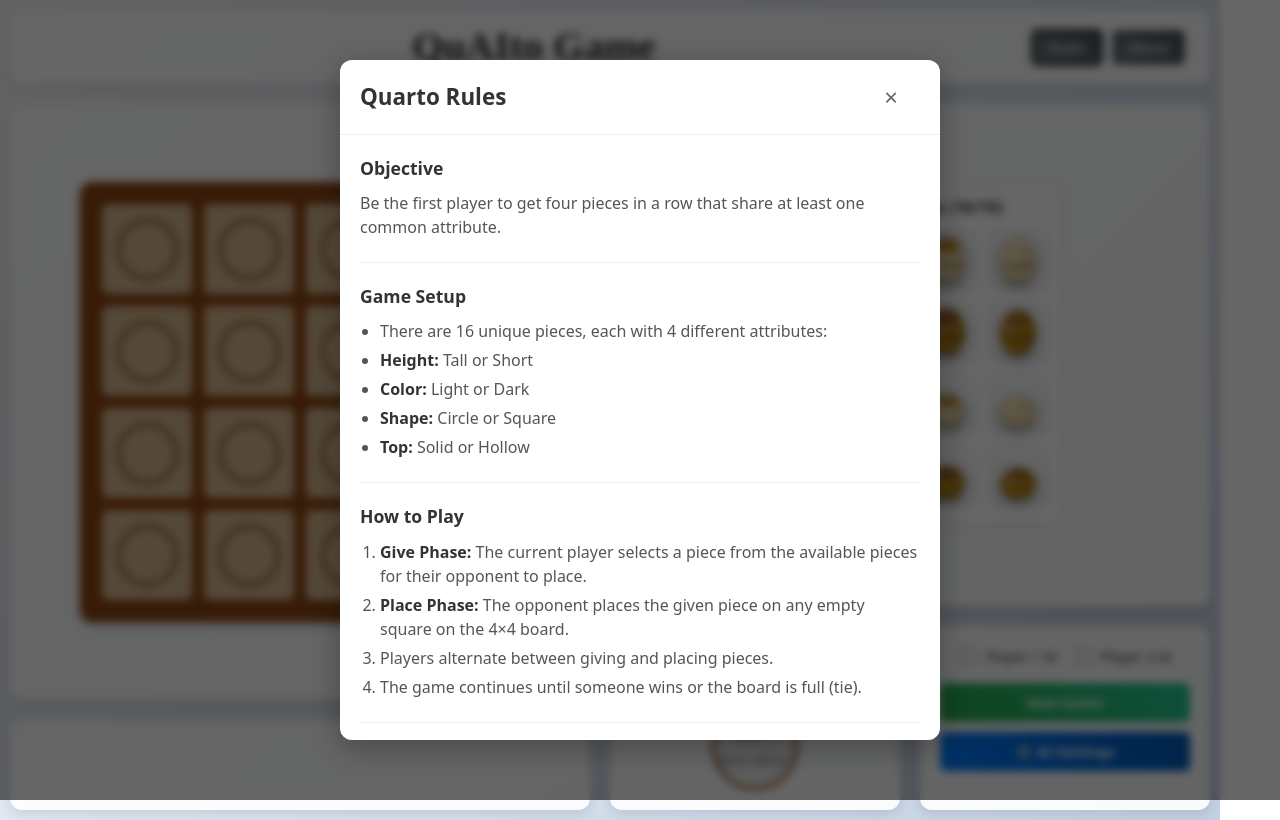
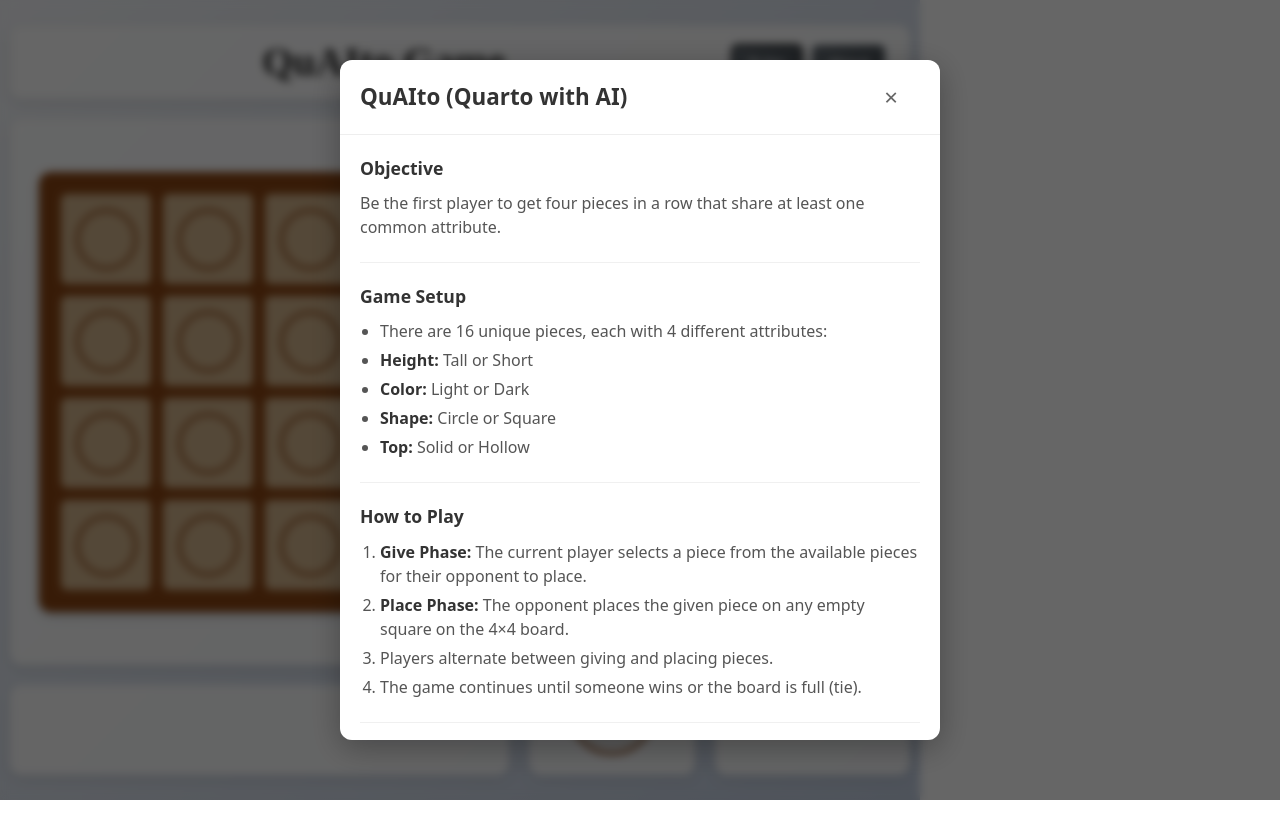
Before and after one commit to dfotland/Quorto-copilot, a React (Vite) app: page / in a window 1280 px wide. Both pictures are taken after a click on the button "Rules". Built offline with nearby package versions, Linux system fonts and the light colour scheme.

Commit message:
improved piece visuals and made easy level easier

```diff
--- a/src/App.css
+++ b/src/App.css
@@ -12,13 +12,13 @@
 /* 3x3 CSS Grid Layout */
 .game-grid {
   display: grid;
-  grid-template-columns: 2fr 1fr 1fr;
+  grid-template-columns: 3fr 1fr 1fr;
   grid-template-rows: auto 1fr auto auto;
   gap: 20px;
   width: 100%;
-  max-width: 1200px;
+  max-width: 900px;
   height: 100vh;
-  max-height: 800px;
+  max-height: 750px;
   grid-template-areas:
     "header header header"
     "board pieces pieces"
@@ -551,8 +551,8 @@
     grid-template-rows: auto auto 1fr auto;
     grid-template-areas:
       "header header"
+      "board board"
       "pieces pieces"
-      "board board"
       "staged controls";
     max-height: none;
     height: auto;
@@ -575,8 +575,8 @@
     grid-template-rows: auto auto auto auto auto;
     grid-template-areas:
       "header"
+      "board"
       "pieces"
-      "board"
       "staged"
       "controls";
     gap: 15px;
--- a/src/App.tsx
+++ b/src/App.tsx
@@ -6,7 +6,6 @@ import { generateAllPieces, arePiecesEqual, checkWinCondition, isBoardFull, getW
 import { MCTSSearch, createGameStateFromApp, type MCTSConfig, defaultMCTSConfig } from './ai/mcts';
 import { makeAIMove, type AIInput } from './ai';
 import './App.css';
-import { NeuralNetworkDemo } from './neural/NeuralNetworkDemo';
 
 type GamePhase = 'place' | 'give';
 type Player = 1 | 2;
@@ -35,7 +34,7 @@ function App() {
   const [player1AI, setPlayer1AI] = useState<boolean>(false);
   const [player2AI, setPlayer2AI] = useState<boolean>(false);
   const [aiType, setAiType] = useState<'basic' | 'mcts'>('basic');
-  const [basicAIDifficulty, setBasicAIDifficulty] = useState<'easy' | 'normal' | 'hard' | 'nightmare'>('normal');
+  const [basicAIDifficulty, setBasicAIDifficulty] = useState<'easy' | 'normal' | 'hard' | 'nightmare'>('easy');
 
   // MCTS Configuration
   const [mctsConfig, setMctsConfig] = useState<MCTSConfig>(defaultMCTSConfig);
@@ -318,14 +317,8 @@ function App() {
     } else if (gamePhase === 'give') {
       return `Player ${currentPlayer}: Select a piece for Player ${currentPlayer === 1 ? 2 : 1} to place`;
     } else {
-      return `Player ${currentPlayer}: Place the selected piece on the board`;
+      return `Player ${currentPlayer}: Place this piece on the board`;
     }
-  };
-
-  const runNeuralNetworkDemo = () => {
-    console.clear();
-    NeuralNetworkDemo.runDemo();
-    NeuralNetworkDemo.benchmarkPerformance();
   };
 
   return (
@@ -586,15 +579,6 @@ function App() {
                   </div>
                 </div>
               )}
-
-              <div className="demo-section">
-                <button
-                  onClick={runNeuralNetworkDemo}
-                  className="demo-button"
-                >
-                  🧠 Neural Net Demo
-                </button>
-              </div>
             </div>
           </div>
         </div>
@@ -605,7 +589,7 @@ function App() {
         <div className="modal-overlay" onClick={() => setShowRules(false)}>
           <div className="rules-modal" onClick={(e) => e.stopPropagation()}>
             <div className="modal-header">
-              <h3>Quarto Rules</h3>
+              <h3>QuAIto (Quarto with AI)</h3>
               <button
                 className="close-button"
                 onClick={() => setShowRules(false)}
--- a/src/ai.ts
+++ b/src/ai.ts
@@ -123,11 +123,18 @@ export function makeAIPlacement(input: AIInput): BoardPosition | null {
     console.log('🔵 Basic AI: Checking for winning moves...');
   }
 
-  // Check for winning moves (easy difficulty skips this 10% of the time to be more beatable)
-  const shouldSkipWinCheck = difficulty === 'easy' && Math.random() < 0.1;
+  // Map difficulty levels to win check skip probabilities
+  const winCheckSkipMap: Record<'easy' | 'normal' | 'hard' | 'nightmare', number> = {
+    easy: 0.2,
+    normal: 0.05,
+    hard: 0.01,
+    nightmare: 0
+  };
+
+  const shouldSkipWinCheck = Math.random() < winCheckSkipMap[difficulty];
 
   if (!shouldSkipWinCheck) {
-    // Always check for winning moves (all difficulties except when easy AI misses)
+    // Check for winning moves (may be skipped based on difficulty level)
     for (const position of emptyPositions) {
       const testBoard = board.map(row => [...row]);
       testBoard[position.row][position.col] = pieceToPlace;
@@ -141,7 +148,7 @@ export function makeAIPlacement(input: AIInput): BoardPosition | null {
     }
   } else {
     if (enableLogging) {
-      console.log(`😴 Basic AI (easy): Skipping win check (10% chance) - being less optimal`);
+      console.log(`😴 Basic AI (${difficulty}): Skipping win check (${(winCheckSkipMap[difficulty] * 100).toFixed(1)}% chance) - being less optimal`);
     }
   }
 
@@ -244,7 +251,7 @@ export function makeAIPieceSelection(input: AIInput): PieceAttributes | null {
     return null;
   }
 
-  // Easy difficulty sometimes gives dangerous pieces intentionally
+  // All difficulty levels sometimes make random moves based on their randomness factor
   const randomChance = getRandomChance(difficulty);
   if (Math.random() < randomChance) {
     const randomPiece = getRandomElement(availablePieces);
--- a/src/components/Piece.css
+++ b/src/components/Piece.css
@@ -159,29 +159,32 @@
 
 /* Top variations */
 .piece-solid .piece-top {
-  background: linear-gradient(135deg, currentColor 0%, color-mix(in srgb, currentColor 85%, white 15%) 100%);
+  background: linear-gradient(135deg, #8B4513 0%, #A0522D 85%, #654321 100%) !important;
   border: 1px solid rgba(0, 0, 0, 0.15);
   box-shadow:
     inset 0 1px 0 rgba(255, 255, 255, 0.4),
     0 1px 3px rgba(0, 0, 0, 0.3);
 }
 
-/* Light pieces should have dark-colored solid tops */
-.piece-light.piece-solid .piece-top {
-  background: linear-gradient(135deg, #C4915C 0%, #B8860B 85%, #A0742D 100%) !important;
-  border: 1px solid rgba(0, 0, 0, 0.15);
-  box-shadow:
-    inset 0 1px 0 rgba(255, 255, 255, 0.4),
-    0 1px 3px rgba(0, 0, 0, 0.3);
-}
+/* Remove the special case for light pieces with solid tops since all solid tops should be dark */
 
 .piece-hollow .piece-top {
-  background: linear-gradient(135deg, rgba(255, 255, 255, 0.1) 0%, rgba(255, 255, 255, 0.05) 100%);
+  background: linear-gradient(135deg, #F5DEB3 0%, #E6D3A3 100%);
   border: 3px solid currentColor;
   box-sizing: border-box;
   box-shadow:
     inset 0 0 0 1px rgba(255, 255, 255, 0.2),
     0 1px 3px rgba(0, 0, 0, 0.3);
+}
+
+/* Remove border from dark hollow piece tops */
+.piece-dark.piece-hollow .piece-top {
+  border: none !important;
+}
+
+/* Ensure light hollow tops keep consistent border width */
+.piece-light.piece-hollow .piece-top {
+  border-width: 3px !important;
 }
 
 /* Special styling for hollow pieces */
```
